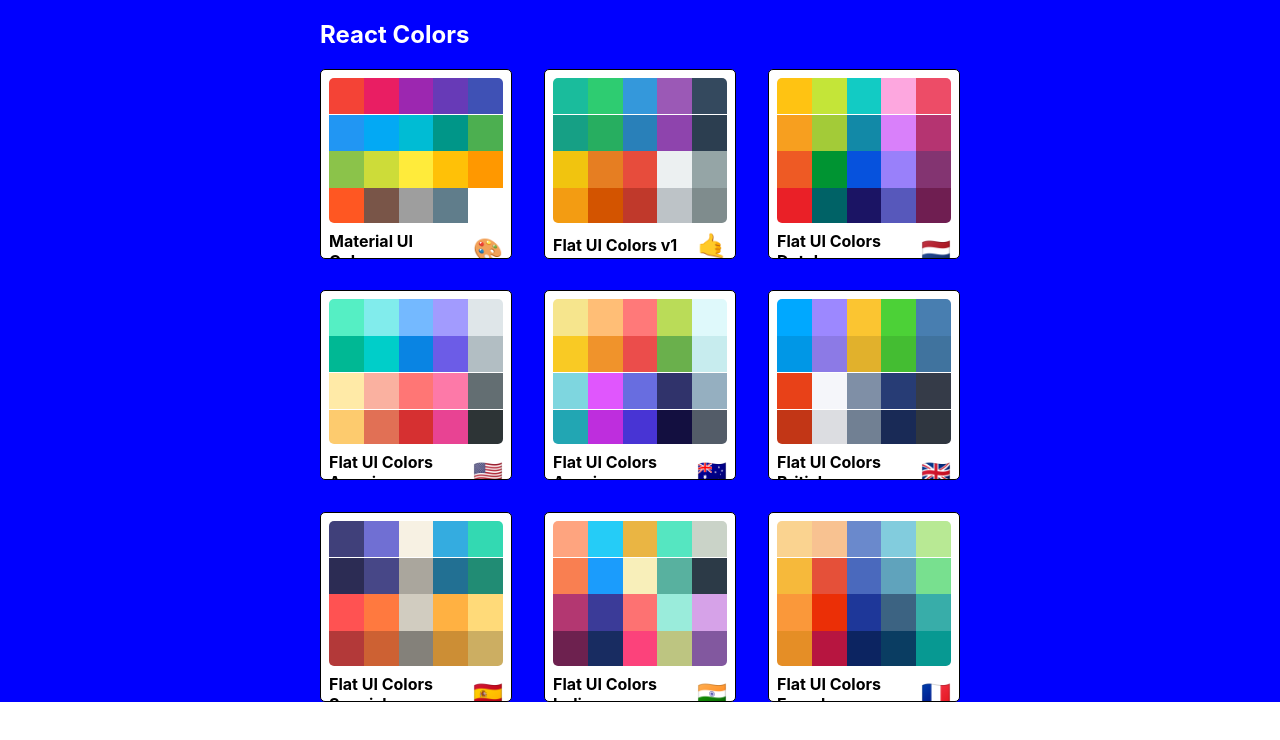
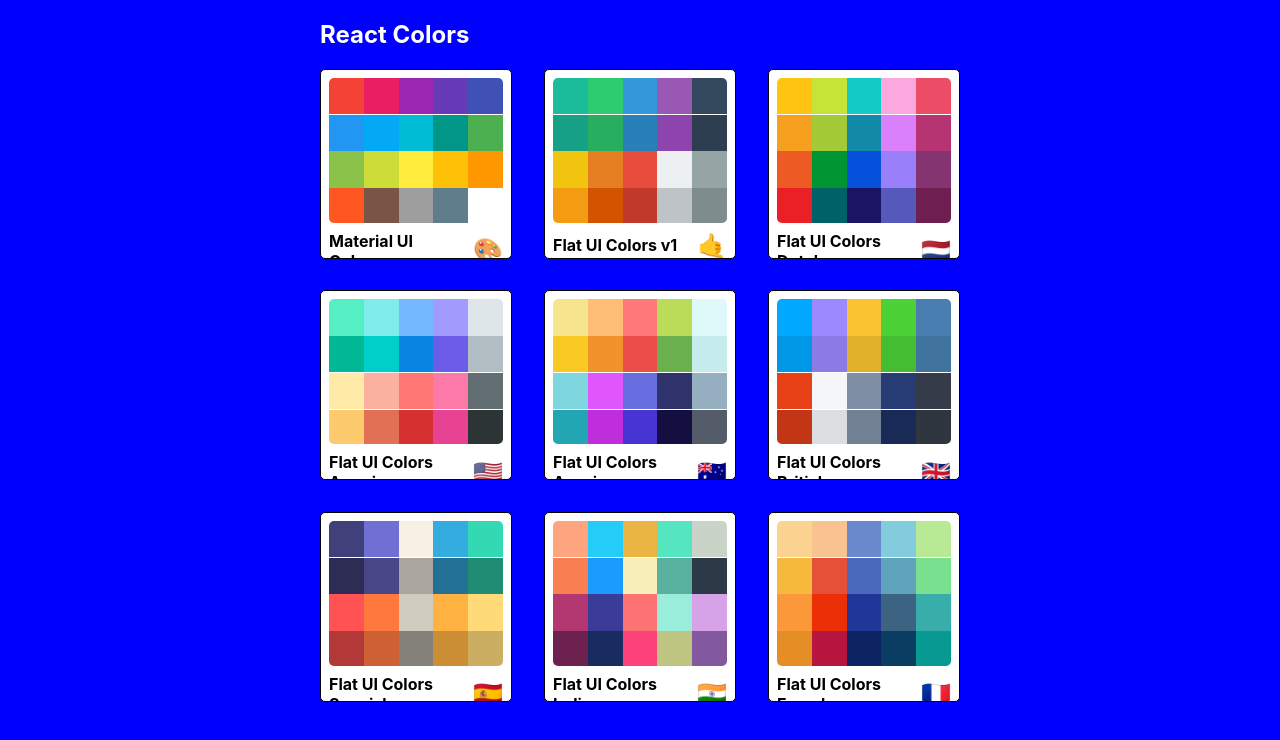
Before and after one commit to MiaoMiaoMiao3/REACT_Color_App, a React (Create React App) app: page / in a window 1280 px wide. Shown: the top 740 px of the page. Built offline with nearby package versions, Linux system fonts and the light colour scheme.

Commit message:
Add link to ColorBox and add route

```diff
--- a/src/App.js
+++ b/src/App.js
@@ -30,6 +30,12 @@
           />
           )}
         />
+        <Route
+          exact
+          path="/palette/:paletteId/:colorId"
+          render= {() => <h1> SINGLE COLOR PAGE</h1>
+          }
+        />
       </Switch>
     );
   }}
--- a/src/ColorBox.js
+++ b/src/ColorBox.js
@@ -1,6 +1,7 @@
 import React, {Component} from 'react';
 import './ColorBox.css';
 import {CopyToClipboard} from 'react-copy-to-clipboard'
+import {Link} from 'react-router-dom';
 
 class ColorBox extends Component{
     constructor(props){
@@ -32,7 +33,9 @@
                             <span> {name}</span>
                         </div>
                         <button className="copy-button"> Copy</button>
-                        <span className="see-more">More</span>
+                        <Link to='/' onClick = {(e) => e.stopPropagation()}>
+                            <span className="see-more">More</span>
+                        </Link>
                     </div>
                 </div>
             </CopyToClipboard>
--- a/src/PaletteList.js
+++ b/src/PaletteList.js
@@ -6,7 +6,7 @@
 const styles ={
     root: {
         backgroundColor: "blue",
-        height: "100%",
+        height: "100vh",
         display: "flex",
         alignItems: "flex-start",
         justifyContent: "center"
```
